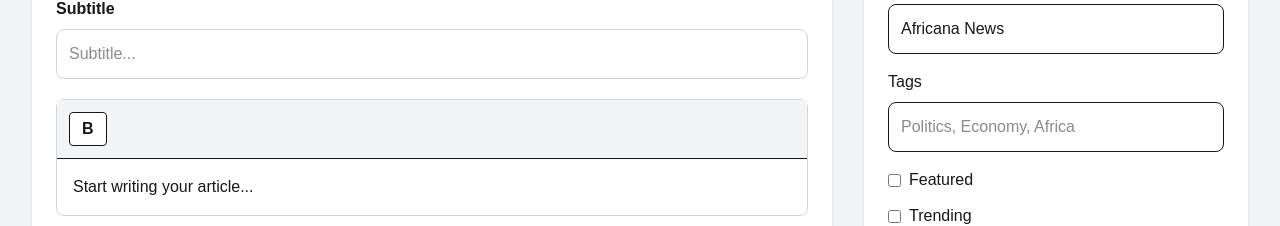
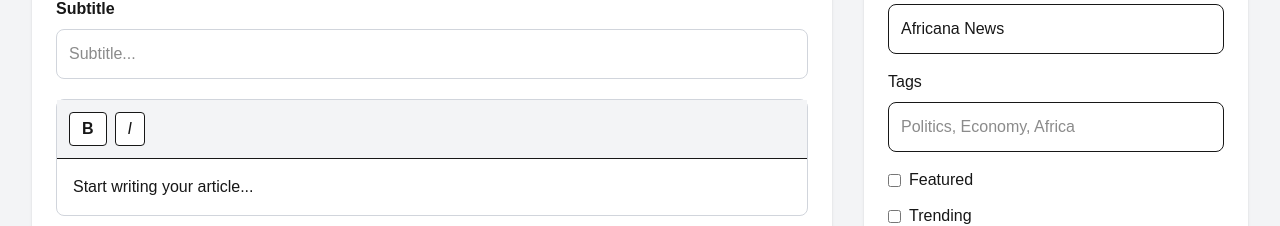
Before and after one commit to tbagbotas/Africana, a Next.js app: page /admin/articles/new in a window 1280 px wide. Shown: the part 221-447 px from the top of the page. Built offline with nearby package versions, Linux system fonts and the light colour scheme.

Commit message:
Added Italic toolbar button

```diff
--- a/src/components/admin/RichTextEditor.tsx
+++ b/src/components/admin/RichTextEditor.tsx
@@ -30,16 +30,30 @@ export default function RichTextEditor({
 
       <div className="flex gap-2 border-b bg-gray-100 p-3">
 
+        {/* Bold */}
         <button
           type="button"
           onClick={() => editor.chain().focus().toggleBold().run()}
           className={`rounded px-3 py-1 font-bold ${
             editor.isActive("bold")
               ? "bg-emerald-600 text-white"
-              : "bg-white border"
+              : "border bg-white"
           }`}
         >
           B
+        </button>
+
+        {/* Italic */}
+        <button
+          type="button"
+          onClick={() => editor.chain().focus().toggleItalic().run()}
+          className={`rounded px-3 py-1 italic ${
+            editor.isActive("italic")
+              ? "bg-emerald-600 text-white"
+              : "border bg-white"
+          }`}
+        >
+          I
         </button>
 
       </div>
```
